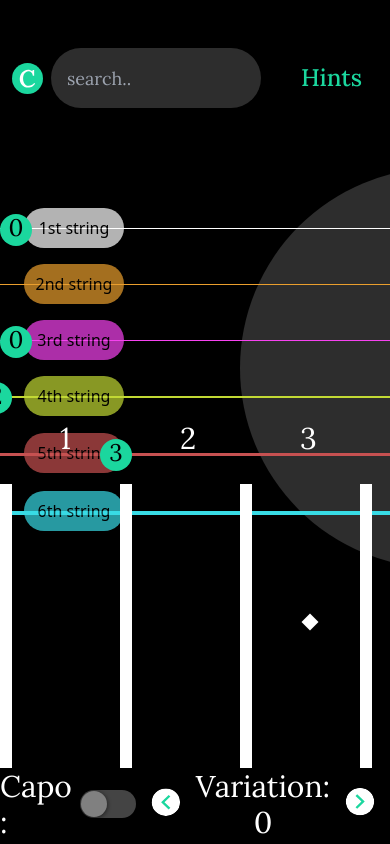
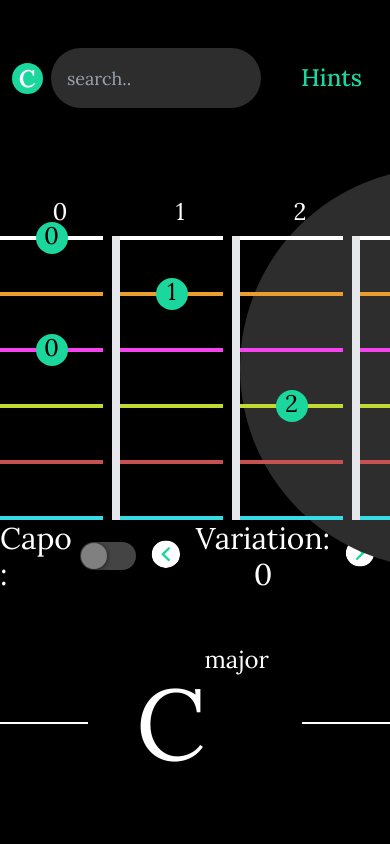
Before and after one commit to sharmamayank221/diachords, a Next.js app: page /chords/cmajor in a window 390 px wide. Shown: the top 844 px of the page. Built offline with nearby package versions, Linux system fonts and the light colour scheme.

Commit message:
add responsive design of guitar

```diff
--- /dev/null
+++ b/src/components/Fret.tsx
@@ -0,0 +1,89 @@
+import React from "react";
+import useGetStringNumAndFretNum from "@/helpers/getStringNumAndFretNum";
+
+interface IFret {
+  stringNum?: number;
+  fretNum?: number;
+  fingerNum?: number;
+  hasCapo?: boolean;
+  fretsToUse?: number[];
+  fingersToUse?: number[];
+  fretId?: number;
+  fretIndex?: number;
+}
+
+export default function Fret({
+  fretsToUse,
+  fingersToUse,
+  fretId,
+  fretIndex,
+}: IFret) {
+  const FingerPositionOnStringsWithFretNums = useGetStringNumAndFretNum(
+    fretsToUse as number[],
+    fingersToUse as number[]
+  );
+
+  const Strings = [
+    { stringNum: 1, color: "#FFF" },
+    { stringNum: 2, color: "#EA9E2D" },
+    { stringNum: 3, color: "#F642EF" },
+    { stringNum: 4, color: "#C2D934" },
+    { stringNum: 5, color: "#C65151" },
+    { stringNum: 6, color: "#38DBE5" },
+  ];
+
+  const StringsWithMatchedFingerNumbersOfAGivenChord = Strings.map(
+    (stringObj) => {
+      const matchingObj = FingerPositionOnStringsWithFretNums.find(
+        (obj) =>
+          obj.stringNumber === stringObj.stringNum && obj.fretNumber === fretId
+      );
+
+      console.log(matchingObj, "st");
+
+      return {
+        ...stringObj,
+        fingerNum: matchingObj && matchingObj.fingerNumber,
+        fretNum: matchingObj && matchingObj.fretNumber,
+      };
+    }
+  );
+
+  return (
+    <div className="flex flex-col items-center">
+      <p className="text-white text-center pb-2 text-2xl font-Lora">
+        {fretIndex}
+      </p>
+      <div
+        className={`b-1 h-[284px] w-[120px] relative b-[#FFF] border-r-8 border-l-[${
+          fretIndex === 0 ? "0" : "8px"
+        }] border-collapse`}
+        id={`fret-1`}
+      >
+        {StringsWithMatchedFingerNumbersOfAGivenChord?.map((stirng: any) => {
+          return (
+            <>
+              <div
+                className={`w-[103px] bg-[${stirng.color}] mb-[52px] h-1 relative`}
+                id={`string-${stirng.stringNum}`}
+                key={stirng.stringNum}
+              >
+                <div
+                  className={`absolute left-[50%] top-[50%] translate-x-[-50%] translate-y-[-50%]  h-[32px] w-[32px] rounded-full bg-[${
+                    stirng.fretNum !== undefined ? "#1BD79E" : ""
+                  }]`}
+                >
+                  {stirng.fretNum !== undefined && (
+                    <h3 className="mt-[-2px] flex items-center justify-center font-Lora text-2xl text-black">
+                      {stirng?.fingerNum}
+                    </h3>
+                  )}
+                </div>
+              </div>
+            </>
+          );
+        })}
+      </div>
+    </div>
+  );
+}
--- a/src/components/Guitar.tsx
+++ b/src/components/Guitar.tsx
@@ -3,9 +3,9 @@ import { A } from "@/types/chord.types";
 import Image from "next/image";
 import React from "react";
 import Switch from "react-switch";
+import Fret from "./Fret";
 
 // TODO: make this array dynamic so as the user selects how many frets to show on the screen
-const Frets = [1, 2, 3, 4, 5, 6, 7, 8, 9, 10, 11, 12, 13];
 
 //  NOTES: what i figured out from chords.db json file for fret numbers
 //  1st index of frets array is the 6th string and last index is fisrt string
@@ -36,6 +36,7 @@ interface IGuitar {
 }
 
 export default function Guitar({ data }: IGuitar) {
+  const Frets = [0, 1, 2, 3, 4, 5, 6, 7, 8, 9, 10, 11, 12, 13];
   const [checked, setChecked] = React.useState<boolean>();
 
   const [position, setPosition] = React.useState(0);
@@ -57,12 +58,22 @@ export default function Guitar({ data }: IGuitar) {
   const [fingersToUse, setFingersToUse] = React.useState(
     data?.positions?.[0]?.fingers
   );
-  const ref = React.useRef(null);
 
   const pos = useGetStringNumAndFretNum(
     fretsToUse as number[],
     fingersToUse as number[]
   );
+
+  const fretObjects = Frets.map((fretNum) => {
+    return {
+      fretNum: fretNum,
+      fretId: pos
+        .map((item: any) => item.fretNumber)
+        .find((item: any) => item === fretNum),
+    };
+  });
+
+  console.log(fretObjects, "fo");
 
   const hasBar = data?.positions?.filter(
     (item: any) => item.frets === fretsToUse
@@ -92,7 +103,7 @@ export default function Guitar({ data }: IGuitar) {
   return (
     <>
       <div className="relative w-full h-full pt-14 ">
-        <div className="strings relative ">
+        {/* <div className="strings relative ">
           {checked && hasCapo && (
             <div
               className={`absolute top-[-10px] z-50`}
@@ -157,46 +168,55 @@ export default function Guitar({ data }: IGuitar) {
               6th string
             </div>
           </div>
-        </div>
+        </div> */}
         <div className=" container mx-auto">
-          <div className="frets flex -mt-[22.1%] z-20 relative">
-            {Frets.map((fret, idx) => {
+          <div className="frets flex z-20 -mt-2 relative">
+            {fretObjects.map((fret, idx) => {
               return (
-                <div
-                  className="b-1 h-[284px] w-[120px] relative"
-                  id={`fret-${idx + 1}`}
-                  key={idx}
-                  ref={ref}
-                >
-                  <div className="b-1 mr-[120px] h-[284px] w-3 bg-[#FFF]"></div>
-                  <span
-                    className={`text-white h-[100%] font-Lora text-3xl flex flex-column justify-end -mt-8 -mx-3 absolute top-[-32px] left-[72px]`}
-                  >
-                    {fret}
-                  </span>
-                  {fret === 5 && (
-                    <div className="w-3 h-3 bg-[#FFF] flex items-center justify-center rotate-45 translate-x-16 -translate-y-[152px]"></div>
-                  )}
-                  {fret === 7 && (
-                    <div className="w-3 h-3 bg-[#FFF] flex items-center justify-center rotate-45 translate-x-16 -translate-y-[152px]"></div>
-                  )}
-                  {fret === 3 && (
-                    <div className="w-3 h-3 bg-[#FFF] flex items-center justify-center rotate-45 translate-x-16 -translate-y-[152px]"></div>
-                  )}
-                  {fret === 9 && (
-                    <div className="w-3 h-3 bg-[#FFF] flex items-center justify-center rotate-45 translate-x-16 -translate-y-[152px]"></div>
-                  )}
-                  {fret === 12 && (
-                    <>
-                      <div className="w-3 h-3 bg-[#FFF] flex items-center justify-center rotate-45 translate-x-16 -translate-y-[210px]"></div>
-                      <div className="w-3 h-3 bg-[#FFF] flex items-center justify-center rotate-45 translate-x-16 -translate-y-[106px]"></div>
-                    </>
-                  )}
-                </div>
+                // <div
+                //   className="b-1 h-[284px] w-[120px] relative"
+                //   id={`fret-${idx + 1}`}
+                //   key={idx}
+                //   ref={ref}
+                // >
+                //   <div className="b-1 mr-[120px] h-[284px] w-3 bg-[#FFF]"></div>
+                //   <span
+                //     className={`text-white h-[100%] font-Lora text-3xl flex flex-column justify-end -mt-8 -mx-3 absolute top-[-32px] left-[72px]`}
+                //   >
+                //     {fret}
+                //   </span>
+                //   {fret === 5 && (
+                //     <div className="w-3 h-3 bg-[#FFF] flex items-center justify-center rotate-45 translate-x-16 -translate-y-[152px]"></div>
+                //   )}
+                //   {fret === 7 && (
+                //     <div className="w-3 h-3 bg-[#FFF] flex items-center justify-center rotate-45 translate-x-16 -translate-y-[152px]"></div>
+                //   )}
+                //   {fret === 3 && (
+                //     <div className="w-3 h-3 bg-[#FFF] flex items-center justify-center rotate-45 translate-x-16 -translate-y-[152px]"></div>
+                //   )}
+                //   {fret === 9 && (
+                //     <div className="w-3 h-3 bg-[#FFF] flex items-center justify-center rotate-45 translate-x-16 -translate-y-[152px]"></div>
+                //   )}
+                //   {fret === 12 && (
+                //     <>
+                //       <div className="w-3 h-3 bg-[#FFF] flex items-center justify-center rotate-45 translate-x-16 -translate-y-[210px]"></div>
+                //       <div className="w-3 h-3 bg-[#FFF] flex items-center justify-center rotate-45 translate-x-16 -translate-y-[106px]"></div>
+                //     </>
+                //   )}
+                // </div>
+                <Fret
+                  fretsToUse={
+                    (fret.fretId === fret.fretNum && fretsToUse) as number[]
+                  }
+                  fingersToUse={fingersToUse}
+                  fretId={fret.fretId}
+                  key={fret.fretId}
+                  fretIndex={fret.fretNum}
+                />
               );
             })}
           </div>
-          <div className="fingers ">
+          {/* <div className="fingers ">
             {pos?.map((item: IPositionsToBePlaced, idx: number) => {
               const stringDiv = document
                 ?.getElementById(`string-${item?.stringNumber}`)
@@ -229,7 +249,7 @@ export default function Guitar({ data }: IGuitar) {
                 )
               );
             })}
-          </div>
+          </div> */}
           <div className="positions flex items-center justify-center w-full ">
             <label className="text-white font-Lora text-3xl flex items-center">
               Capo : {""}
```
